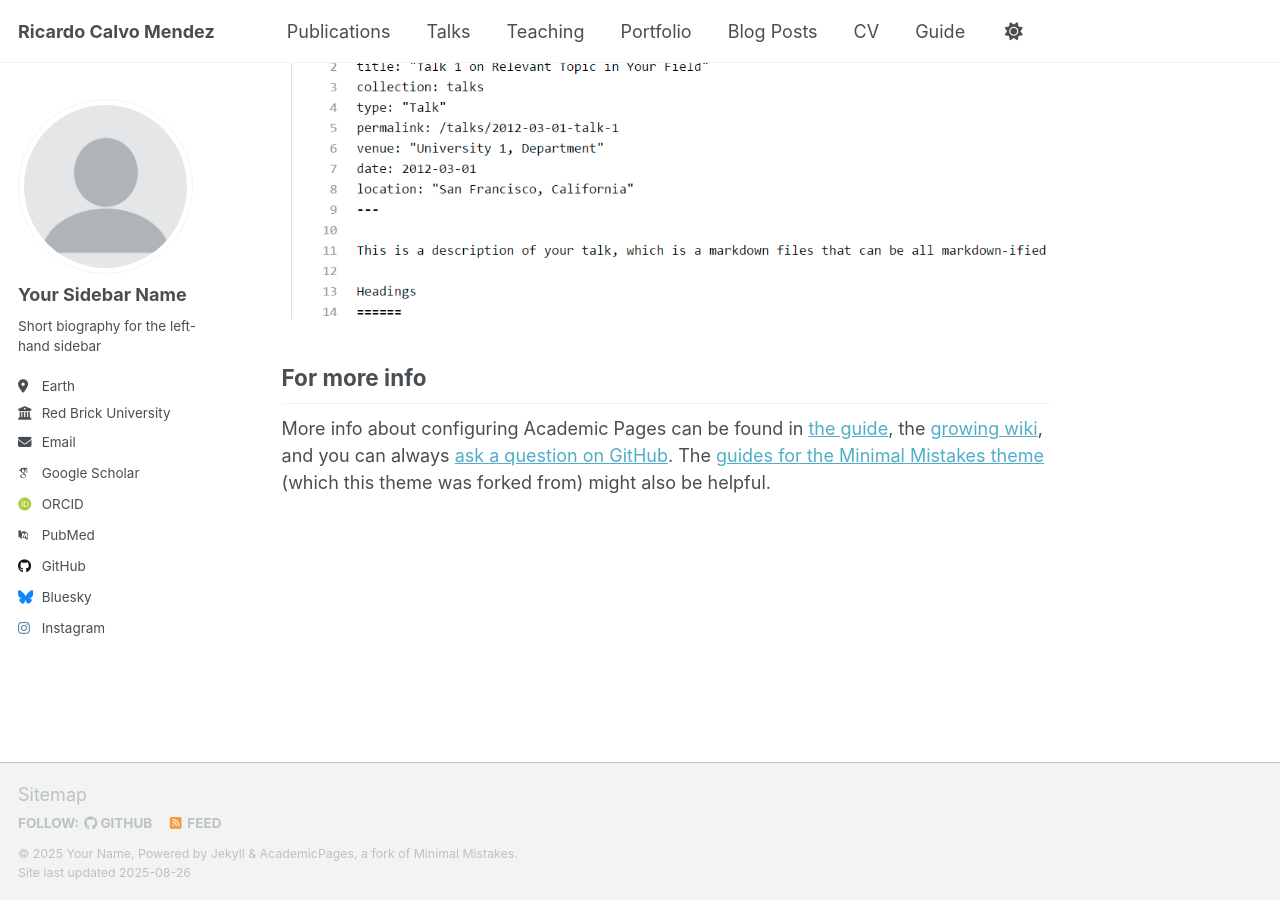
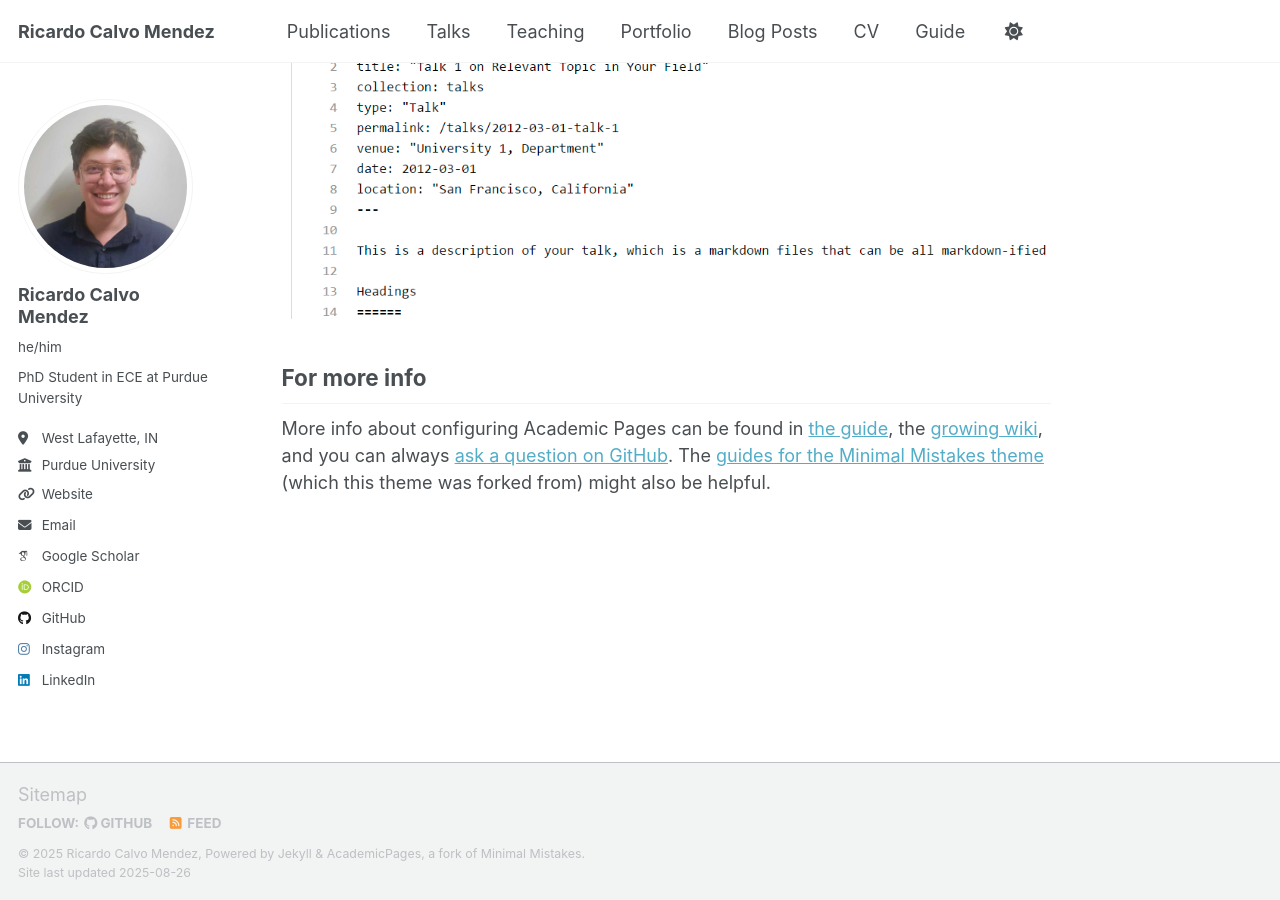
Before and after one commit to rcalvom/rcalvom.github.io, a Jekyll site: the page built from _pages/about.md, in a window 1280 px wide and 900 px high, scrolled down 2880 px. Built offline with Jekyll 4.4.1, drawn with Linux system fonts in a browser that asks for light colours; some web fonts are replaced; a script that is not in the unit is left out.

Commit message:
More updates to profile

```diff
--- a/_config.yml
+++ b/_config.yml
@@ -11,25 +11,25 @@ locale                   : "en-US"
 site_theme               : "default" # Currently available options are "default", "air"
 title                    : "Ricardo Calvo Mendez"
 title_separator          : "-"
-name                     : &name "Your Name"
-description              : &description "personal description"
-url                      : https://academicpages.github.io # the base hostname & protocol for your site e.g. "https://[your GitHub username].github.io" or if you already have some other page hosted on Github then use "https://[your GitHub username].github.io/[Your Repo Name]"
+name                     : &name "Ricardo Calvo Mendez"
+description              : &description "PhD Student in ECE at Purdue University"
+url                      : https://rcalvom.github.io # the base hostname & protocol for your site e.g. "https://[your GitHub username].github.io" or if you already have some other page hosted on Github then use "https://[your GitHub username].github.io/[Your Repo Name]"
 baseurl                  : "" # the subpath of your site, e.g. "/blog"
-repository               : "academicpages/academicpages.github.io"
+repository               : "rcalvom/rcalvom.github.io"
 
 # Site Author - The following control what appear as part of the author content on the side bar.
 #               If a field is blank the icon and link will not appear, otherwise it will be shown.
 #               Additional customization can be done by editing /_includes/author-profile.html
 author:
   # Biographic information
-  avatar           : "profile.png"
-  name             : "Your Sidebar Name"
-  pronouns         : # example: "she/her"
-  bio              : "Short biography for the left-hand sidebar"
-  location         : "Earth"
-  employer         : "Red Brick University"
-  uri              : # URL
-  email            : "none@example.org"
+  avatar           : "ricardo.png"
+  name             : "Ricardo Calvo Mendez"
+  pronouns         : "he/him"
+  bio              : "PhD Student in ECE at Purdue University"
+  location         : "West Lafayette, IN"
+  employer         : "Purdue University"
+  uri              : "https://rcalvom.github.io/"
+  email            : "rcalvome@purdue.edu"
 
   # Academic websites
   academia         : # URL
@@ -37,9 +37,9 @@ author:
   googlescholar    : "https://scholar.google.com/citations?user=PS_CX0AAAAAJ"
   inspire-hep      : # URL
   impactstory      : # URL
-  orcid            : "http://orcid.org/yourorcidurl"
+  orcid            : "https://orcid.org/0009-0003-6681-4840"
   semantic         : # URL
-  pubmed           : "https://www.ncbi.nlm.nih.gov/pubmed/?term=john+snow"
+  pubmed           : # URL
   researchgate     : # URL
   scopus           : # URL
 
@@ -47,13 +47,13 @@ author:
   bitbucket        : # Username - Update with your username on the site
   codepen          : # Username
   dribbble         : # Username
-  github           : "academicpages"
+  github           : "rcalvom"
   kaggle           : # Username
   stackoverflow    : # User number or user number and name (i.e., use "1" or "1/jeff-atwood")
 
   # Social media
   artstation       : # Username
-  bluesky          : "bsky.app" # Replace this with you Bluesky username
+  bluesky          : # Username
   facebook         : # Username
   flickr           : # Username
   foursquare       : # Username
@@ -62,7 +62,7 @@ author:
   keybase          : # Username
   instagram        : "ricardo_andres_calvo"
   lastfm           : # Username
-  linkedin         : # Username
+  linkedin         : "ricardo.calvo"
   mastodon         : # URL
   medium           : # URL
   pinterest        : # Username
```
Also changed, not shown: images/ricardo.png (added).
